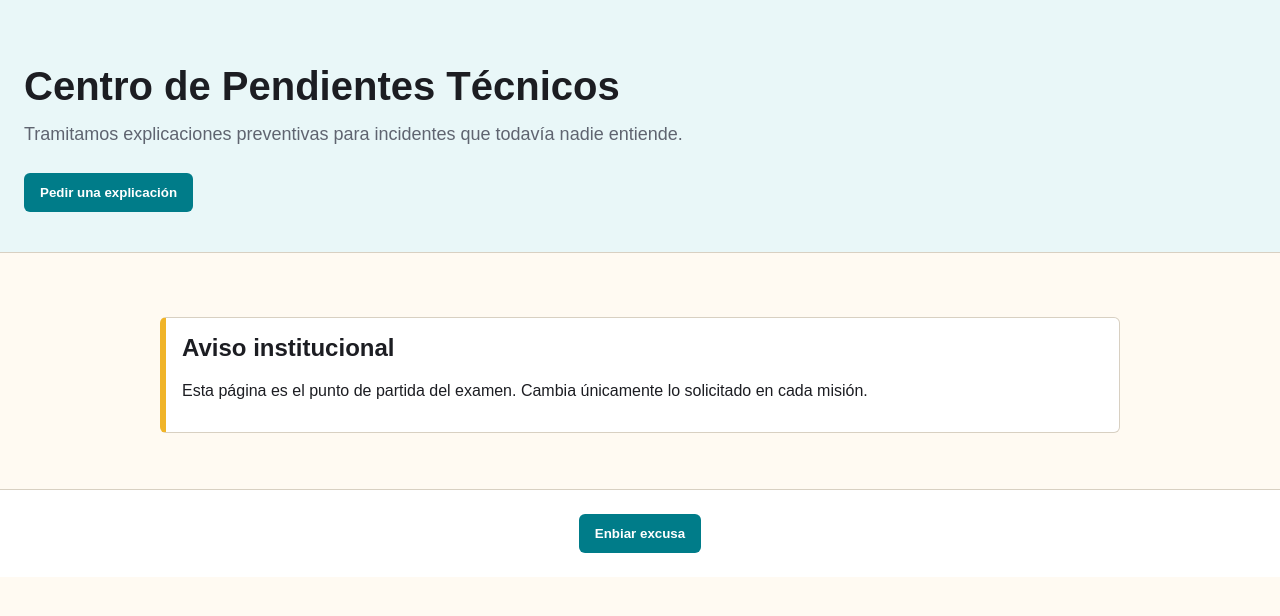
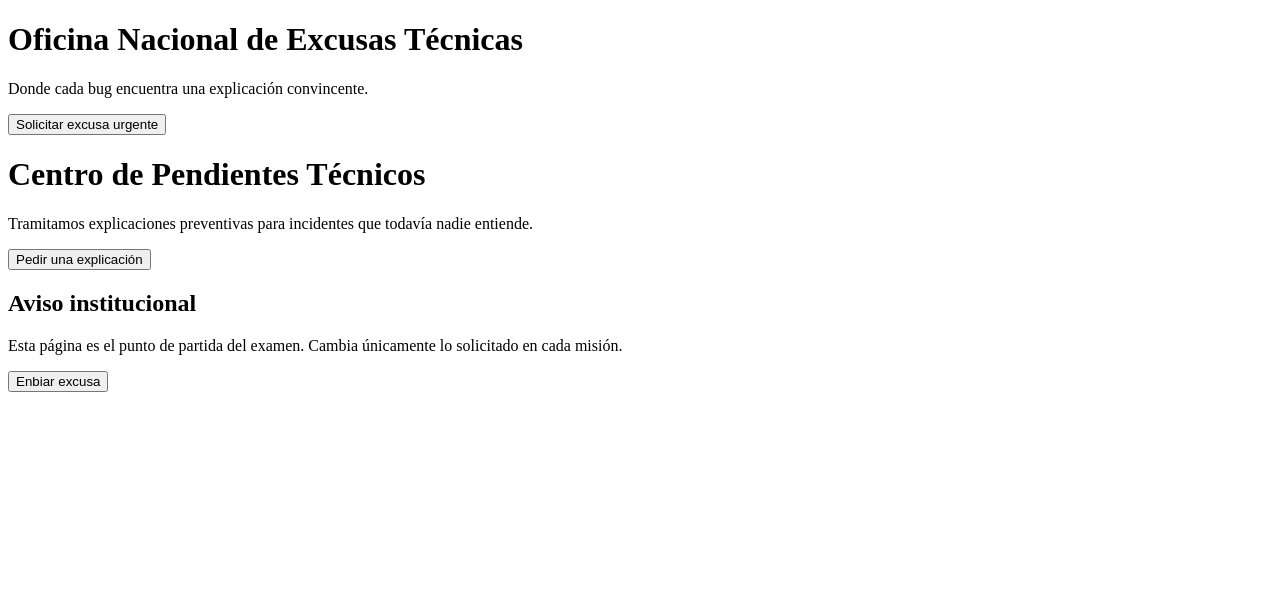
Before and after one commit to Arant5042/Examen-Ex-menGitFlow, a website: page index.html in a window 1280 px wide. Drawn offline with Linux system fonts and the light colour scheme.

Commit message:
Cambio del encabezado

```diff
--- a/index.html
+++ b/index.html
@@ -1,109 +1,12 @@
 <!doctype html>
 <html lang="es">
-  <head>
-    <meta charset="utf-8">
-    <meta name="viewport" content="width=device-width, initial-scale=1">
-    <title>Oficina de Pendientes Tecnicos</title>
-    <style>
-      :root {
-        color-scheme: light;
-        --ink: #1c1d22;
-        --muted: #5f6470;
-        --paper: #fffaf2;
-        --panel: #ffffff;
-        --accent: #007c89;
-        --accent-strong: #005d66;
-        --line: #d8d0c2;
-        --warning: #f0b429;
-      }
-
-      * {
-        box-sizing: border-box;
-      }
-
-      body {
-        margin: 0;
-        color: var(--ink);
-        font-family: Arial, Helvetica, sans-serif;
-        background: var(--paper);
-      }
-
-      header {
-        padding: 64px 24px 40px;
-        background: #e9f7f8;
-        border-bottom: 1px solid var(--line);
-      }
-
-      main {
-        width: min(960px, calc(100% - 32px));
-        margin: 0 auto;
-        padding: 32px 0 56px;
-      }
-
-      h1,
-      h2,
-      h3,
-      p {
-        margin-top: 0;
-      }
-
-      h1 {
-        max-width: 780px;
-        margin-bottom: 12px;
-        font-size: 40px;
-        line-height: 1.1;
-      }
-
-      .intro {
-        max-width: 680px;
-        color: var(--muted);
-        font-size: 18px;
-        line-height: 1.6;
-      }
-
-      .actions {
-        display: flex;
-        flex-wrap: wrap;
-        gap: 12px;
-        margin-top: 24px;
-      }
-
-      button,
-      .button {
-        border: 0;
-        border-radius: 6px;
-        padding: 12px 16px;
-        color: #ffffff;
-        background: var(--accent);
-        font-weight: 700;
-        cursor: pointer;
-      }
-
-      button:hover,
-      .button:hover {
-        background: var(--accent-strong);
-      }
-
-      section {
-        margin-top: 32px;
-      }
-
-      .notice {
-        padding: 16px;
-        border: 1px solid var(--line);
-        border-left: 6px solid var(--warning);
-        border-radius: 6px;
-        background: var(--panel);
-      }
-
-      footer {
-        padding: 24px;
-        text-align: center;
-        border-top: 1px solid var(--line);
-        background: #ffffff;
-      }
-    </style>
-  </head>
+  <header>
+  <h1>Oficina Nacional de Excusas Técnicas</h1>
+  <p class="intro">Donde cada bug encuentra una explicación convincente.</p>
+  <div class="actions">
+    <button id="boton-hero" type="button">Solicitar excusa urgente</button>
+  </div>
+</header>
   <body>
     <header>
       <h1>Centro de Pendientes Técnicos</h1>
```
